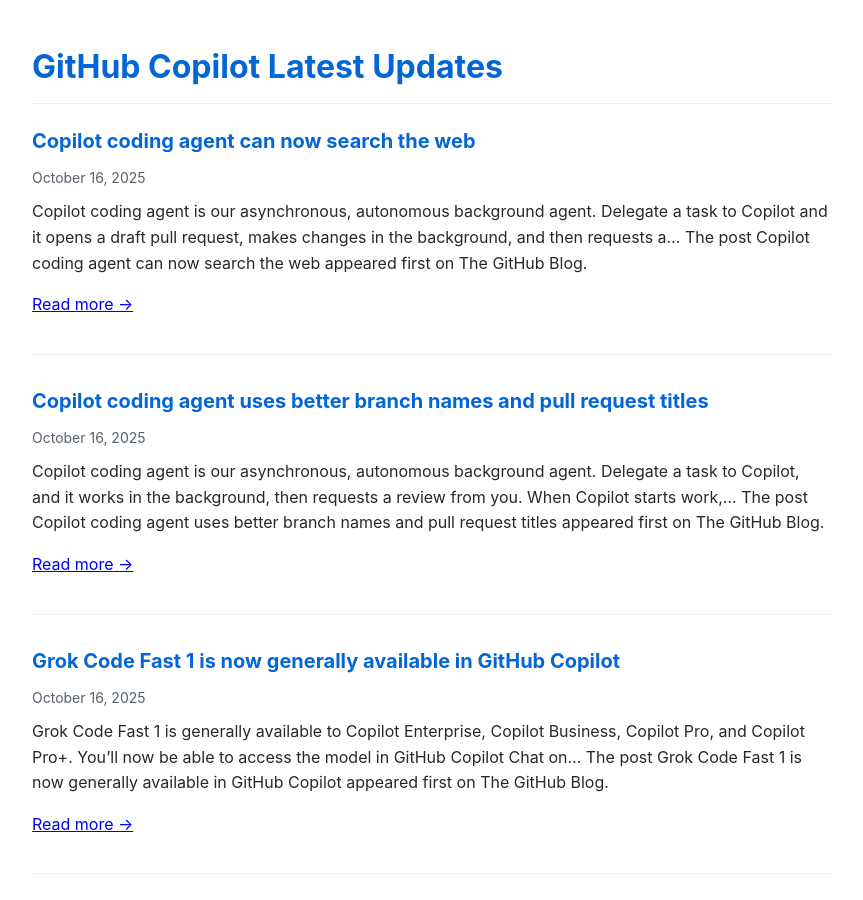
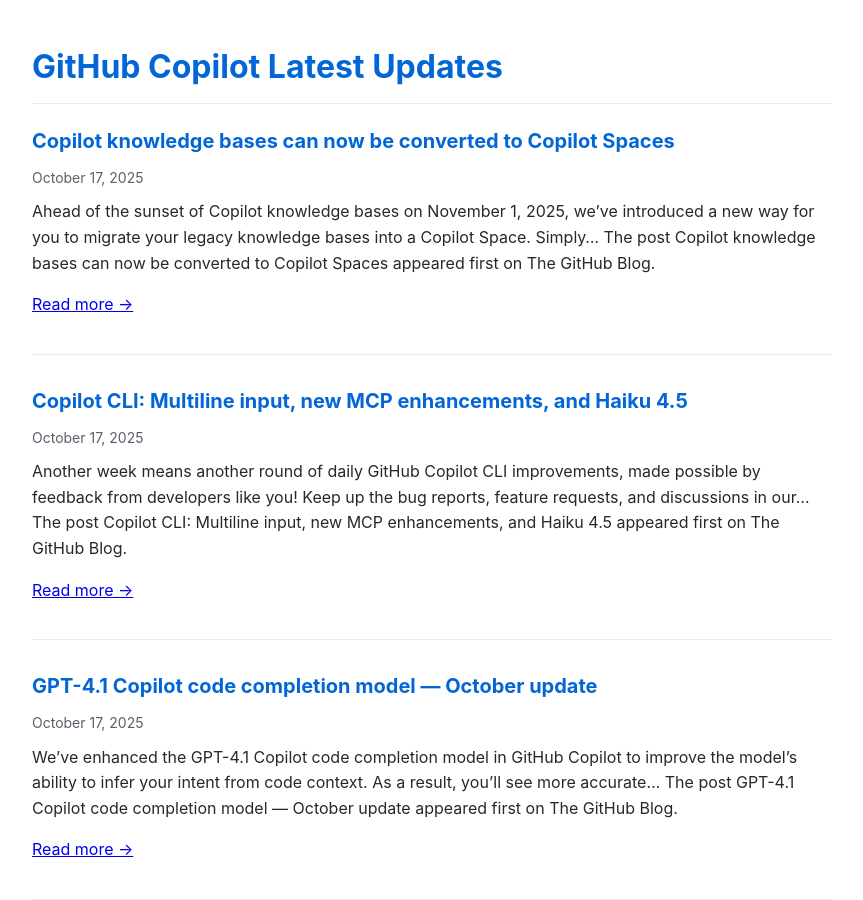
Before and after one commit to Oregand/oregand.github.io, a Jekyll site: the page copilot-feed.html, which Jekyll copies as it is, in a window 1280 px wide and 900 px high. Shown: the whole window, without its empty margins (208-1071 px from the left). Built offline with Jekyll 4.4.1, drawn with Linux system fonts in a browser that asks for light colours; some of the changed text lies outside the part shown.

Commit message:
Update RSS feed

```diff
--- a/copilot-feed.html
+++ b/copilot-feed.html
@@ -62,6 +62,45 @@
 </head>
 <body>
   <h1>GitHub Copilot Latest Updates</h1>
+
+  <div class="feed-item">
+    <div class="feed-title">
+      <a href="https://github.blog/changelog/2025-10-17-copilot-knowledge-bases-can-now-be-converted-to-copilot-spaces" target="_blank">Copilot knowledge bases can now be converted to Copilot Spaces</a>
+    </div>
+    <div class="feed-date">October 17, 2025</div>
+    <div class="feed-description">
+      Ahead of the sunset of Copilot knowledge bases on November 1, 2025, we&#8217;ve introduced a new way for you to migrate your legacy knowledge bases into a Copilot Space. Simply&#8230;
+The post Copilot knowledge bases can now be converted to Copilot Spaces appeared first on The GitHub Blog.
+
+      <p><a href="https://github.blog/changelog/2025-10-17-copilot-knowledge-bases-can-now-be-converted-to-copilot-spaces" target="_blank">Read more →</a></p>
+    </div>
+  </div>
+
+  <div class="feed-item">
+    <div class="feed-title">
+      <a href="https://github.blog/changelog/2025-10-17-copilot-cli-multiline-input-new-mcp-enhancements-and-haiku-4-5" target="_blank">Copilot CLI: Multiline input, new MCP enhancements, and Haiku 4.5</a>
+    </div>
+    <div class="feed-date">October 17, 2025</div>
+    <div class="feed-description">
+      Another week means another round of daily GitHub Copilot CLI improvements, made possible by feedback from developers like you! Keep up the bug reports, feature requests, and discussions in our&#8230;
+The post Copilot CLI: Multiline input, new MCP enhancements, and Haiku 4.5 appeared first on The GitHub Blog.
+
+      <p><a href="https://github.blog/changelog/2025-10-17-copilot-cli-multiline-input-new-mcp-enhancements-and-haiku-4-5" target="_blank">Read more →</a></p>
+    </div>
+  </div>
+
+  <div class="feed-item">
+    <div class="feed-title">
+      <a href="https://github.blog/changelog/2025-10-17-gpt-4-1-copilot-code-completion-model-october-update" target="_blank">GPT-4.1 Copilot code completion model — October update</a>
+    </div>
+    <div class="feed-date">October 17, 2025</div>
+    <div class="feed-description">
+      We&#8217;ve enhanced the GPT-4.1 Copilot code completion model in GitHub Copilot to improve the model&#8217;s ability to infer your intent from code context. As a result, you&#8217;ll see more accurate&#8230;
+The post GPT-4.1 Copilot code completion model — October update appeared first on The GitHub Blog.
+
+      <p><a href="https://github.blog/changelog/2025-10-17-gpt-4-1-copilot-code-completion-model-october-update" target="_blank">Read more →</a></p>
+    </div>
+  </div>
 
   <div class="feed-item">
     <div class="feed-title">
@@ -154,47 +193,8 @@ The post Anthropic&#8217;s Claude Sonnet 4.5 is now generally available in GitHu
     </div>
   </div>
 
-  <div class="feed-item">
-    <div class="feed-title">
-      <a href="https://github.blog/changelog/2025-10-10-github-copilot-cli-faster-more-concise-and-prettier" target="_blank">GitHub Copilot CLI: Faster, more concise, and prettier</a>
-    </div>
-    <div class="feed-date">October 10, 2025</div>
-    <div class="feed-description">
-      We&#8217;re continuing to refine and enhance GitHub Copilot CLI based on what we&#8217;re hearing from the community. This week brought another set of daily improvements powered by your feedback in&#8230;
-The post GitHub Copilot CLI: Faster, more concise, and prettier appeared first on The GitHub Blog.
-
-      <p><a href="https://github.blog/changelog/2025-10-10-github-copilot-cli-faster-more-concise-and-prettier" target="_blank">Read more →</a></p>
-    </div>
-  </div>
-
-  <div class="feed-item">
-    <div class="feed-title">
-      <a href="https://github.blog/changelog/2025-10-07-upcoming-deprecation-of-claude-sonnet-3-5" target="_blank">Upcoming deprecation of Claude Sonnet 3.5</a>
-    </div>
-    <div class="feed-date">October 8, 2025</div>
-    <div class="feed-description">
-      We will deprecate Claude Sonnet 3.5 across all GitHub Copilot experiences (including Copilot Chat, inline edits, ask and agent modes) on November 6th, 2025. Newer, more capable models will be&#8230;
-The post Upcoming deprecation of Claude Sonnet 3.5 appeared first on The GitHub Blog.
-
-      <p><a href="https://github.blog/changelog/2025-10-07-upcoming-deprecation-of-claude-sonnet-3-5" target="_blank">Read more →</a></p>
-    </div>
-  </div>
-
-  <div class="feed-item">
-    <div class="feed-title">
-      <a href="https://github.blog/changelog/2025-10-07-github-now-supports-social-login-with-apple" target="_blank">GitHub now supports social login with Apple</a>
-    </div>
-    <div class="feed-date">October 7, 2025</div>
-    <div class="feed-description">
-      GitHub now offers social login with Apple, simplifying sign-ups for our iOS developers. We previously launched social login with Google, and we&#8217;re now extending that for Apple. You can create&#8230;
-The post GitHub now supports social login with Apple appeared first on The GitHub Blog.
-
-      <p><a href="https://github.blog/changelog/2025-10-07-github-now-supports-social-login-with-apple" target="_blank">Read more →</a></p>
-    </div>
-  </div>
-
   <div class="update-info">
-    Feed last updated: October 17, 2025 at 12:01 PM
+    Feed last updated: October 18, 2025 at 12:02 AM
   </div>
 </body>
 </html>
```
